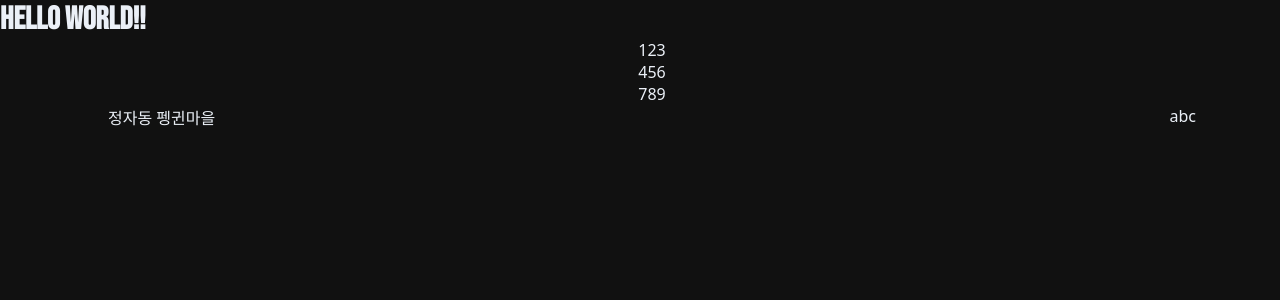
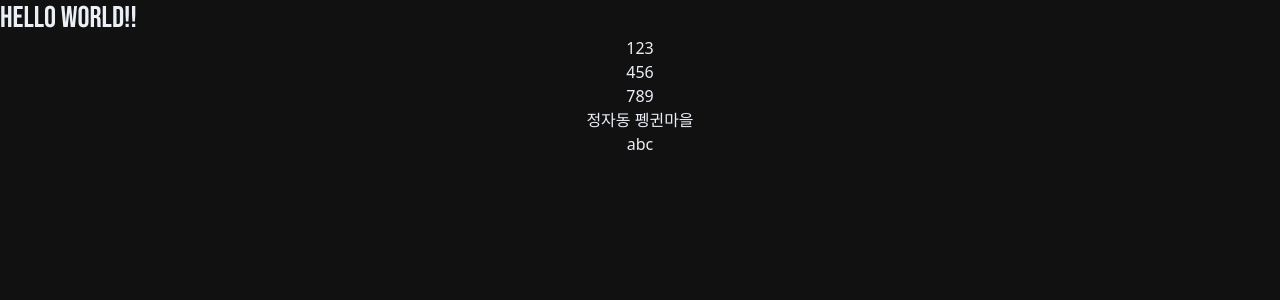
Before and after one commit to DEVJKxPENGUIN/devume, a Nuxt app in the folder client/: page / in a window 1280 px wide. Shown: the top 300 px of the page. Built offline with nearby package versions, Linux system fonts and the light colour scheme.

Commit message:
feat(client): version down tailwindcss 4 -> 3

```diff
--- a/client/layouts/main.vue
+++ b/client/layouts/main.vue
@@ -7,16 +7,16 @@
 
   <footer v-show="!store.isLoading" class="footer">
     <div class="content">
-      <div class="container-fluid p-0">
-        <div class="flex flex-col flex-wrap">
-          <div class="flex flex-col items-center">
-            <div class="flex">123</div>
-            <div class="flex">456</div>
-            <div class="flex">789</div>
+      <div class="">
+        <div class="">
+          <div class="">
+            <div class="">123</div>
+            <div class="">456</div>
+            <div class="">789</div>
           </div>
-          <div class="flex flex-row justify-between">
-            <div class="flex text-7xl">정자동 펭귄마을</div>
-            <div class="flex">abc</div>
+          <div class="">
+            <div class="">정자동 펭귄마을</div>
+            <div class="">abc</div>
           </div>
         </div>
       </div>
--- a/client/nuxt.config.ts
+++ b/client/nuxt.config.ts
@@ -1,15 +1,9 @@
-import tailwindcss from "@tailwindcss/vite"
 
 // https://nuxt.com/docs/api/configuration/nuxt-config
 export default defineNuxtConfig({
   compatibilityDate: '2024-11-01',
   devtools: {enabled: true},
   css: ['~/assets/css/main.css'],
-  vite: {
-    plugins: [
-      tailwindcss(),
-    ]
-  },
   postcss: {
     plugins: {
       tailwindcss: {},
@@ -22,13 +16,6 @@ export default defineNuxtConfig({
   runtimeConfig: {
     // private keys which are only available server-sied
     // apiSecret: '123'
-  },
-  // @ts-ignore
-  tailwindcss: {
-    // https://tailwindcss.com/docs/configuration
-    config: {
-
-    }
   },
   app: {
     head: {
--- a/client/package.json
+++ b/client/package.json
@@ -11,7 +11,6 @@
   },
   "dependencies": {
     "@pinia/nuxt": "^0.10.1",
-    "@tailwindcss/vite": "^4.0.8",
     "nuxt": "^3.15.4",
     "pinia": "^3.0.1",
     "vue": "latest",
--- a/client/pages/index.vue
+++ b/client/pages/index.vue
@@ -1,5 +1,5 @@
 <template>
-  <h1 class="text-xl">HELLO WORLD!!</h1>
+  <div class="text-3xl">HELLO WORLD!!</div>
 
 </template>
 
```
Also changed, not shown: client/assets/css/main.css (line endings or trailing spaces), 1 other file (tests, documents, lock files or other folders).
